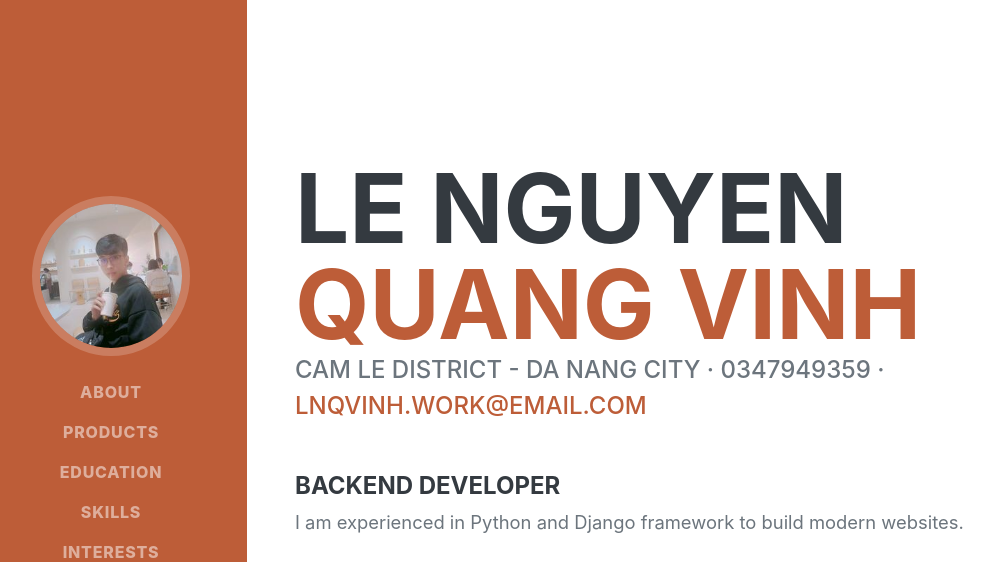
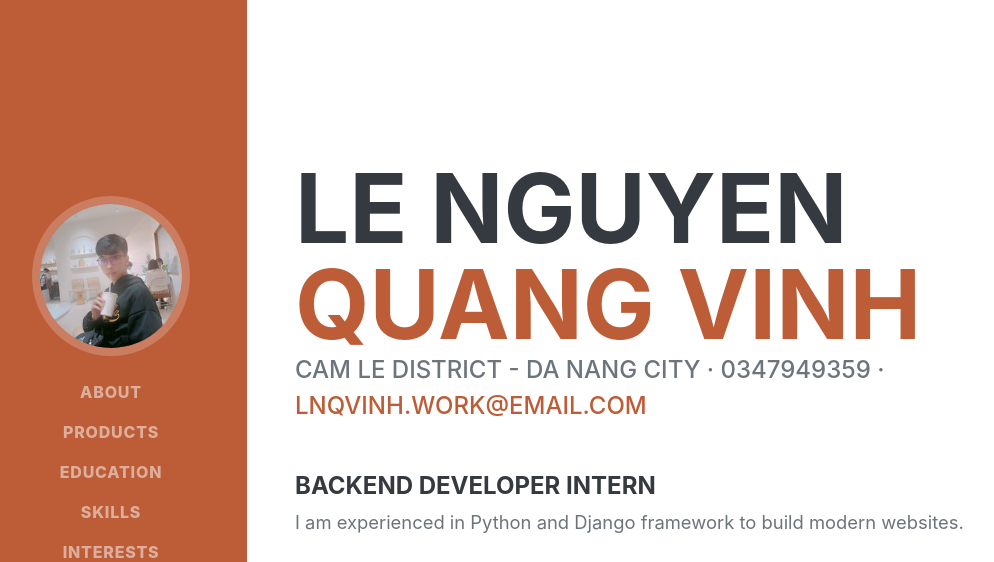
Before and after one commit to QuangVinh15/my_cv, a plain HTML site: page index.html in a window 1280 px wide. Shown: the top 562 px of the page, without its empty margins (25-1019 px from the left). Drawn offline with nearby package versions, Linux system fonts and the light colour scheme; a web font is replaced by a local one.

Commit message:
Update index.html

```diff
--- a/index.html
+++ b/index.html
@@ -47,7 +47,7 @@
                         Cam Le district - Da Nang city · 0347949359 ·
                         <a href="mailto:name@email.com">lnqvinh.work@email.com</a>
                     </div>
-                    <h4>Backend Developer</h4>
+                    <h4>Backend Developer Intern</h4>
                     <p class="lead mb-5">I am experienced in Python and Django framework to build modern websites.</p>
                     <div class="social-icons">
                         <a class="social-icon" href="https://www.linkedin.com/in/le-nguyen-quang-vinh-5b373a273/" target="_blank"><i class="fab fa-linkedin-in"></i></a>
```
